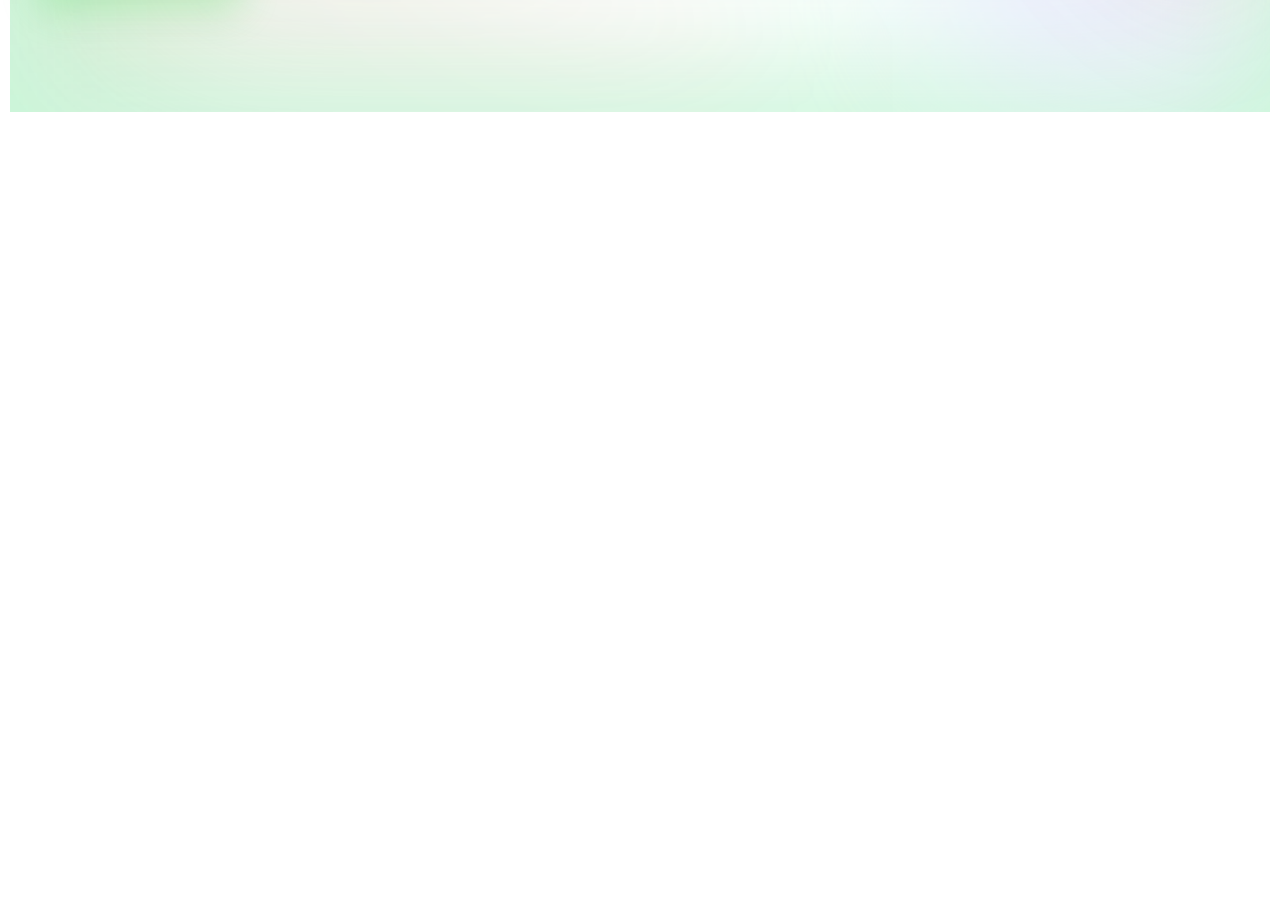
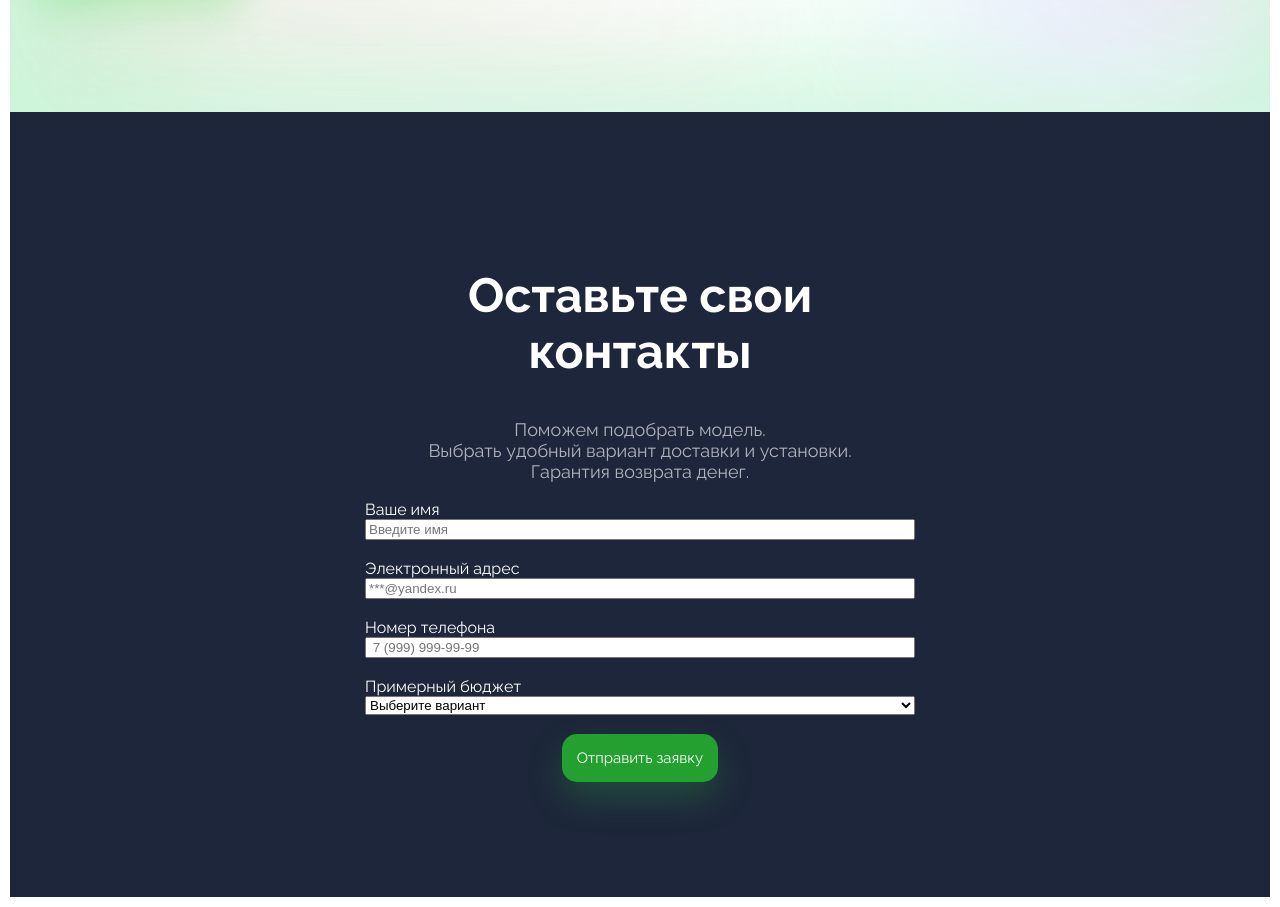
Before and after one commit to Garlend1/green-corp-landing, a plain HTML site: page index.html in a window 1280 px wide. Shown: the part 719-1626 px from the top of the page. Before the commit the page ends 841 px from the top, so only its background shows below. Drawn offline with Linux system fonts and the light colour scheme.

Commit message:
form update

```diff
--- a/index.html
+++ b/index.html
@@ -33,6 +33,38 @@
         <img class="about_image" src="img/solar-panel.png" />
       </div>
     </section>
-    <span></span>
+    <section class="form">
+      <div class="form__container">
+        <h1>Оставьте свои контакты</h1>
+        <p>
+          Поможем подобрать модель.<br />
+          Выбрать удобный вариант доставки и установки.<br />Гарантия возврата
+          денег.
+        </p>
+        <form>
+          <div class="form__group">
+            <label for="name">Ваше имя</label>
+            <input id="name" type="text" placeholder="Введите имя" />
+            <br />
+            <label for="email">Электронный адрес</label>
+            <input id="email" type="email" placeholder="***@yandex.ru" />
+            <br />
+            <label for="phone">Номер телефона</label>
+            <input type="phone" id="phone" placeholder=" 7 (999) 999-99-99" />
+            <br />
+            <label for="budget">Примерный бюджет</label>
+            <select id="budget">
+              <option value="">Выберите вариант</option>
+              <option value="10-30">10 000₽ – 30 000₽</option>
+              <option value="30-60">30 000₽ – 60 000₽</option>
+              <option value="60–100">60 000₽ – 100 000₽</option>
+              <option value="100+">100 000₽</option>
+            </select>
+            <br />
+          </div>
+          <button type="submit" class="form__submit">Отправить заявку</button>
+        </form>
+      </div>
+    </section>
   </body>
 </html>
--- a/main.css
+++ b/main.css
@@ -1,5 +1,5 @@
 body {
-  font-family: "Raleway", sans-serif;
+  font-family: 'Raleway', sans-serif;
   color: #213053;
   margin: 0;
   padding: 10px;
@@ -28,7 +28,7 @@ header a {
 }
 
 button {
-  font-family: "raleway", sans-serif;
+  font-family: 'raleway', sans-serif;
   font-size: 15px;
   color: #fff;
   background-color: #23a030;
@@ -45,10 +45,9 @@ button {
   align-items: center;
   padding-top: 115px;
   padding-bottom: 115px;
-  background: url("img/back.png") no-repeat;
+  background: url('img/back.png') no-repeat;
   background-position: center;
   background-size: cover;
-
 }
 
 .about h1 {
@@ -76,3 +75,34 @@ button {
 .about_info {
   max-width: 550px;
 }
+
+.form__container {
+  width: 550px;
+}
+
+.form {
+  background-color: #1d263a;
+  color: #fff;
+  padding-top: 115px;
+  padding-bottom: 115px;
+  text-align: center;
+  display: flex;
+  justify-content: center;
+  align-items: center;
+}
+
+.form h1 {
+  font-size: 48px;
+}
+.form p {
+  font-size: 18px;
+  opacity: 0.65;
+}
+
+.form__group {
+  display: flex;
+  flex-direction: column;
+  text-align: left;
+}
+.form__submit {
+}
```
